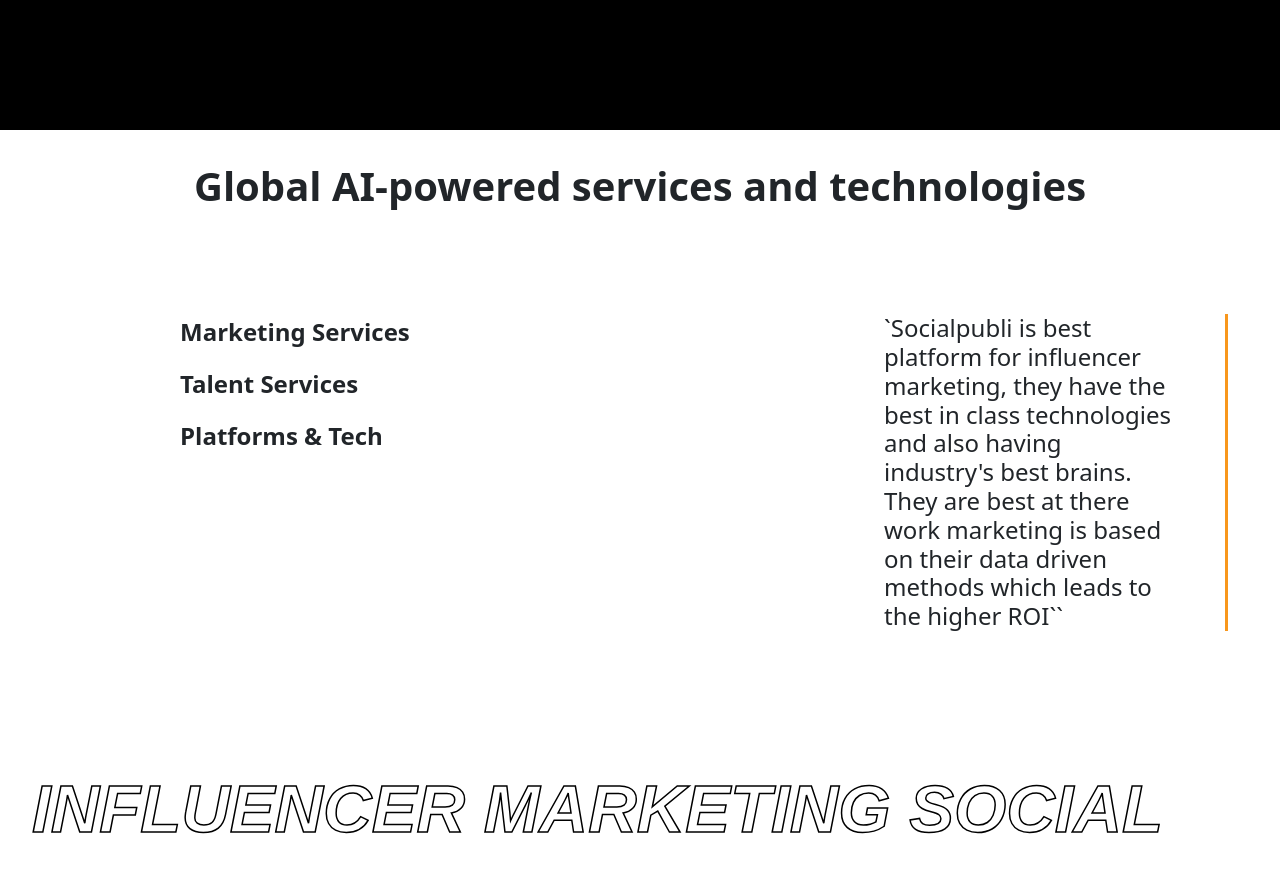
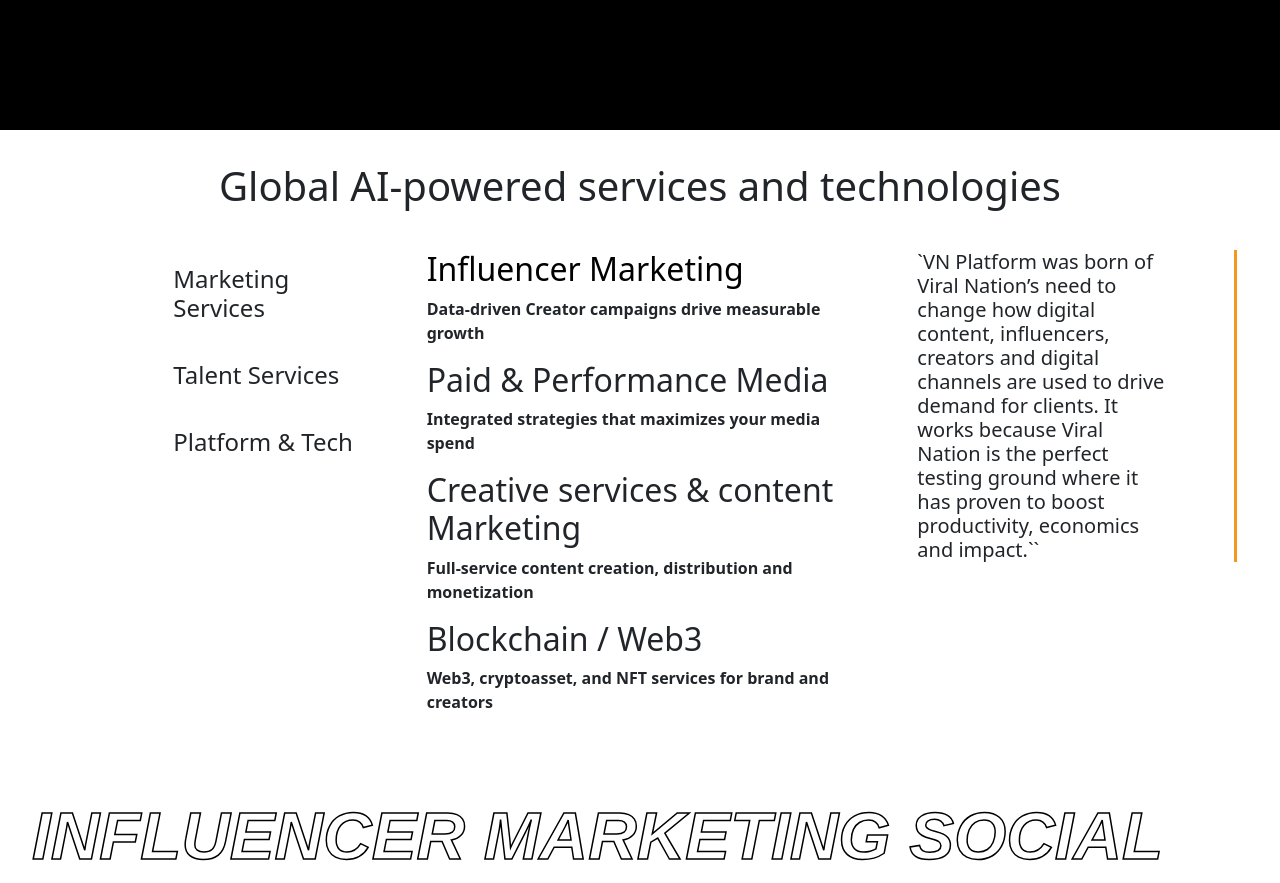
Before and after one commit to Adityakumar-blip/social-publi, a React (Create React App) app: page / in a window 1280 px wide. Shown: the part 740-1623 px from the top of the page. Built offline with nearby package versions, Linux system fonts and the light colour scheme; some icons are missing.

Commit message:
glitch removed

```diff
--- a/src/App.js
+++ b/src/App.js
@@ -17,6 +17,7 @@ import Brandform from './components/Brandform/Brandform'
 import B2c from './components/Services/B2c';
 import ScrollToTop from './components/ScrollToTop';
 import Influencermarketing from './components/Influencermarketing/Influencermarketing';
+import Performance from './components/Performance/Performance';
 
 function App() {
   return (
@@ -38,6 +39,7 @@ function App() {
             <Route path='/brandform' element={<Brandform/>}/>
             <Route path='/b2c' element={<B2c/>} />
             <Route path='/marketing' element={<Influencermarketing/>} />
+            <Route path='/performance' element={<Performance/>} />
 
             </Routes>
         <LetsTalk/>
--- a/src/components/Home/Toggle.css
+++ b/src/components/Home/Toggle.css
@@ -1,88 +1,75 @@
+  /* .toggle-wrapper{
+      height: 65vh;
+  }
+   */
+
    .toggle-wrapper>h1{
        text-align: center;
-    padding: 2rem;
-    font-weight: 700;
+       padding: 2rem 0;
+   }
+  .bloc-tabs {
+    display: flex;
+    flex-direction: column;
+    margin-left: 3rem;
+    justify-content: center;
+    align-items: center;
+    padding-left: 5rem;
   }
 
-.toggle-container{
-    padding: 4rem;
+  .tabs {
+
+    padding: 15px;
+    text-align: left;
+    width: 13rem;
+    cursor: pointer;
+    box-sizing: content-box;
+    position: relative;
+    outline: none;
+  }
+
+  .tabs:hover{
+    color: #f8971d;
+    border-right: 3px solid #f8871d;
+  }
+
+  .content {
+    width: 100%;
+    /* height: 100%; */
+    display: none;
 
   }
 
-.toggle-container>h1{
-    text-align: center;
+  .content p {
+    width: 100%;
+    height: 100%;
+    font-weight: 600;
+    padding-bottom: 1rem;
   }
 
-.toggle-title{
-    display: flex;
-    flex-direction: column;
-    text-decoration: none;
-    margin-left: 6rem;
+  .active-content {
+    display: block;
   }
 
-.toggle-title ul{
-    text-decoration: none;
-    list-style: none;
-
-}
-
-.toggle-title>ul>li:hover{
-    color: #f8971d;
-    cursor: pointer;
+  .testimonial-heading{
+      padding: 0 4rem;
       border-right: 3px solid #f8971d;
-    width: 15rem;
-}
-
-.toggle-title>ul>li:focus{
-    color: #f8971d;
-}
-
-.toggle-title ul li {
-
-    font-size: 1.5rem;
-    font-weight: 600;
-
-}
-
-.toggle-title ul li:focus{
-    border-right: 2px solid salmon;
-}
-
-.toggle-testimonial{
-    padding: 0 3rem;
-    border-right: 3px solid #f8971d;
-}
-
-.toggle-text{
-    text-decoration: none;
-    color: black;
-}
-
-.toggle-testimonial>h1{
-    border-right: 2px solid #f8971d;
+      width: 90%;
   }
 
   @media (max-width:760px){
-
-
-    .toggle-title{
-        display: flex;
+    .bloc-tabs {
         flex-direction: row;
+        justify-content: center;
+        align-items: center;
         margin-left: 0;
+        padding-left: 0;
       }
 
-    .toggle-title ul li{
-        font-size: 1.2rem;
+      .tabs{
+          font-size: 1rem;
       }
 
-    ol, ul{
-        psdding-left: 0;
-    }
-
-    .toggle-title>ul>li:hover{
-        color: #f8971d;
-        cursor: pointer;
-        border-right: 3px solid #f8971d;
-        width: 6rem;
+      .content{
+          padding:1rem 2rem
       }
   }
--- a/src/components/Home/Toggle.jsx
+++ b/src/components/Home/Toggle.jsx
@@ -5,41 +5,11 @@ import { Link } from 'react-router-dom';
 const Toggle = () => {
 
 
-    const data =[
-        {
-            id: "Toggle1",
-            title:"Marketing Services",
-            text1:"Influencer Marketing",
-            para1:"Data-driven Creator campaigns drive measurable growth",
-            text2:"Paid & Performance Media",
-            para2:"Integrated strategies that maximizes your media spend",
-            text3:"Creative services & content Marketing",
-            para3:"Full-service content creation, distribution and monetization",
-            text4:"Blockchain / Web3",
-            para4:"Web3, cryptoasset, and NFT services for brand and creators",
-            testimonial:"`Socialpubli is best platform for influencer marketing, they have the best in class technologies and also having industry's best brains. They are best at there work marketing is based on their data driven methods which leads to the higher ROI``"
-        },
-        {
-            id:"Toggle2",
-            title:"Talent Services",
-            text1:"Influence talent agency",
-            para1:"Full Service creator management and brand partnerships",
-            text2:"Athlete talent agency",
-            para2:"Unbeatable sports marketing and media for atheletes and brands",
-            testimonial:""
-        },
-        {
-            id:"Toggle3",
-            title:"Platforms & Tech",
-            text1:"Socialsoft",
-            para1:"End to end campaign and talent management platform",
-            text2:"SP Secure",
-            para2:"Social Media profile history analysis and monitoring",
-            testimonial:" "
-        }
-    ];
+  const [toggleState, setToggleState] = useState(1);
 
-    const [toggled, setToggled] = useState();
+  const toggleTab = (index) => {
+  setToggleState(index);
+  };
 
   return (
 
@@ -49,63 +19,82 @@ const Toggle = () => {
           <div className='toggle-container'>
             <div className='row g-0'>
               <div className='col-md-4 col-sm-12'>
-                <div className='toggle-title'>
-                  {
-                      data.map(({title , id}) => {
-                          return(
-                            <ul>
-                            <li
-                                onClick={() => setToggled(id)}
-                            >{title}</li>
-                        </ul>
-                          )
-                      })
-                  }
-                </div>
+              <div className="bloc-tabs">
+        <h4
+          className={toggleState === 1 ? "tabs active-tabs" : "tabs"}
+          onClick={() => toggleTab(1)}
+        >
+          Marketing Services
+        </h4>
+        <h4
+          className={toggleState === 2 ? "tabs active-tabs" : "tabs"}
+          onClick={() => toggleTab(2)}
+        >
+          Talent Services
+        </h4>
+        <h4
+          className={toggleState === 3 ? "tabs active-tabs" : "tabs"}
+          onClick={() => toggleTab(3)}
+        >
+          Platform & Tech
+        </h4>
+      </div>
               </div>
               <div className='col-md-4 col-sm-12'>
-                <div className='toggle-text'>
-                 {
-                     data.map(({text1,text2,text3,text4,para1,para2,para3,para4, id}) => {
-                         return(
-                             <>
+              <div className="content-tabs">
+        <div
+          className={toggleState === 1 ? "content  active-content" : "content"}
+        >
+          <h2><Link to="/marketing" style={{textDecoration:"none", color:"black"}} >Influencer Marketing</Link></h2>
+          <p>
+          Data-driven Creator campaigns drive measurable growth
+          </p>
+          <h2>Paid & Performance Media</h2>
+          <p>
+          Integrated strategies that maximizes your media spend
+          </p>
+          <h2>Creative services & content Marketing</h2>
+          <p>
+          Full-service content creation, distribution and monetization
+          </p>
+          <h2>Blockchain / Web3</h2>
+          <p>
+          Web3, cryptoasset, and NFT services for brand and creators
+          </p>
+        </div>
 
-                            {toggled === id ? (
+        <div
+          className={toggleState === 2 ? "content  active-content" : "content"}
+        >
+          <h2>Influence talent agency</h2>
+          <p>
+          Full Service creator management and brand partnerships
+          </p>
+          <h2>Athlete talent agency</h2>
+          <p>
+          Unbeatable sports marketing and media for atheletes and brands
+          </p>
+        </div>
 
-
-                                <>
-                                <h3><Link to="/marketing" style={{textDecoration:"none", color:"black"}} >{text1}</Link></h3>
-                                <p style={{fontWeight:"500"}} >{para1}</p>
-                                <h3>{text2}</h3>
-                                <p style={{fontWeight:"500"}}>{para2}</p>
-                                <h3>{text3}</h3>
-                                <p style={{fontWeight:"500"}}>{para3}</p>
-                                <h3>{text4}</h3>
-                                <p style={{fontWeight:"500"}}>{para4}</p>
-                                </>
-                            ): (
-                              null
-                            )
-                            }
-                            </>
-                         )
-                     })
-                 }
-
-                </div>
+        <div
+          className={toggleState === 3 ? "content  active-content" : "content"}
+        >
+          <h2>Socialsoft</h2>
+          <p>
+          End to end campaign and talent management platform
+          </p>
+          <h2>SP Secure</h2>
+          <p>
+          Social Media profile history analysis and monitoring
+          </p>
+        </div>
+      </div>
               </div>
 
               <div className='col-md-4 col-sm-12'>
-                <div className='toggle-testimonial'>
-                  {
-                      data.map(({testimonial}) => {
-                          return(
-                              <h4>{testimonial}</h4>
-                          )
-                      })
-                  }
-
-                </div>
+              <div className="testimonial-heading">
+                <h5>`VN Platform was born of Viral Nation’s need to change how digital content, influencers, creators and digital channels are used to drive demand for clients. It works because Viral Nation is the perfect testing ground where it has proven to boost productivity, economics and impact.``</h5>
+              </div>
               </div>
             </div>
           </div>
--- /dev/null
+++ b/src/components/Performance/Performance.css
@@ -0,0 +1,4 @@
+.main-pinpoint{
+    display: flex;
+    flex-direction: row;
+}
--- /dev/null
+++ b/src/components/Performance/Performance.jsx
@@ -0,0 +1,21 @@
+import React from 'react'
+import './Performance.css'
+
+const Performance = () => {
+  return (
+    <div className="performance-container">
+        <div className="main-pinpoint">
+            <div className="main-heading">
+            <h1>Pinpoint your audience and achieve your performance goals</h1>
+            <p>Where creative content meets customer intimacy at scale</p>
+            </div>
+            <div className="pinpoint-image">
+                <img src='https://images.unsplash.com/photo-1622207691293-5cd80466dab3?ixlib=rb-1.2.1&ixid=MnwxMjA3fDB8MHxzZWFyY2h8MjB8fGluZGlhbnxlbnwwfHwwfHw%3D&auto=format&fit=crop&w=500&q=60' alt='' />
+            </div>
+
+        </div>
+    </div>
+  )
+}
+
+export default Performance
--- a/src/components/Services/services.jsx
+++ b/src/components/Services/services.jsx
@@ -101,7 +101,7 @@ export default class influencer extends Component {
 
               <div className="double-container">
                 <div className="service-section grey"> <h1>CREATIVE&  CONTENT</h1></div>
-                <div className="service-section black"><h1>PERFORMANCE MARKETING & MEDIA</h1></div>
+                <div className="service-section black"><Link to="/performance" ><h1>PERFORMANCE MARKETING & MEDIA</h1></Link></div>
 
               </div>
 
```
Also changed, not shown: src/components/Home/Carousel.css (+13 -60 lines). Lines whose indentation alone changed are shown as unchanged.
